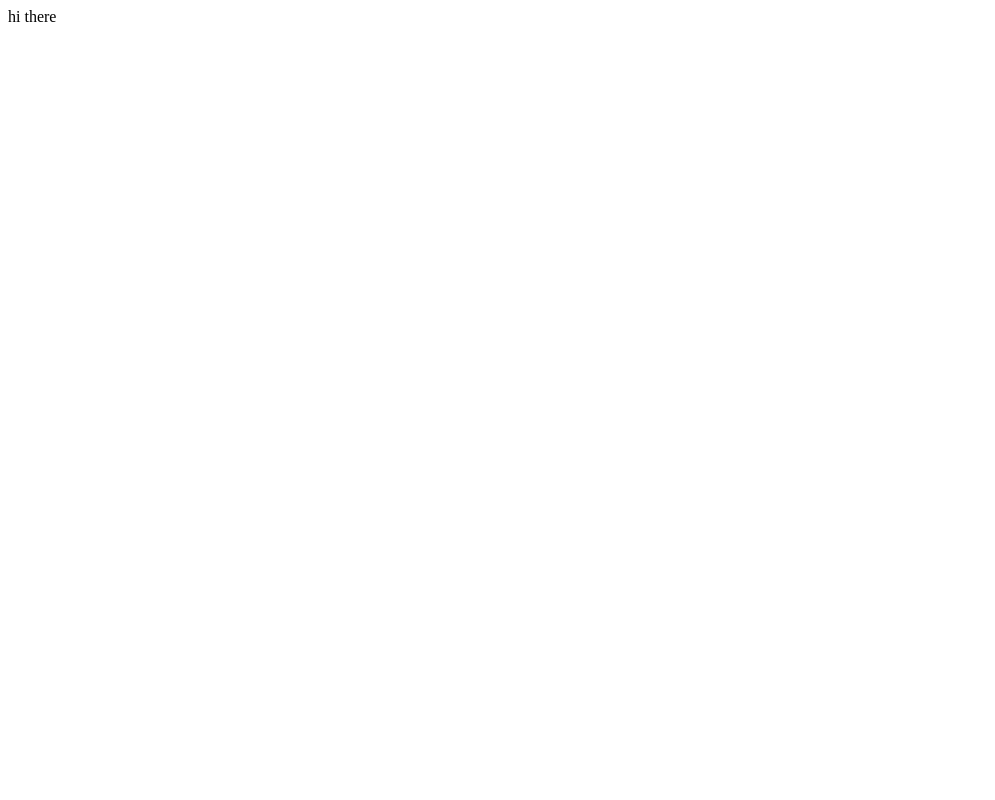
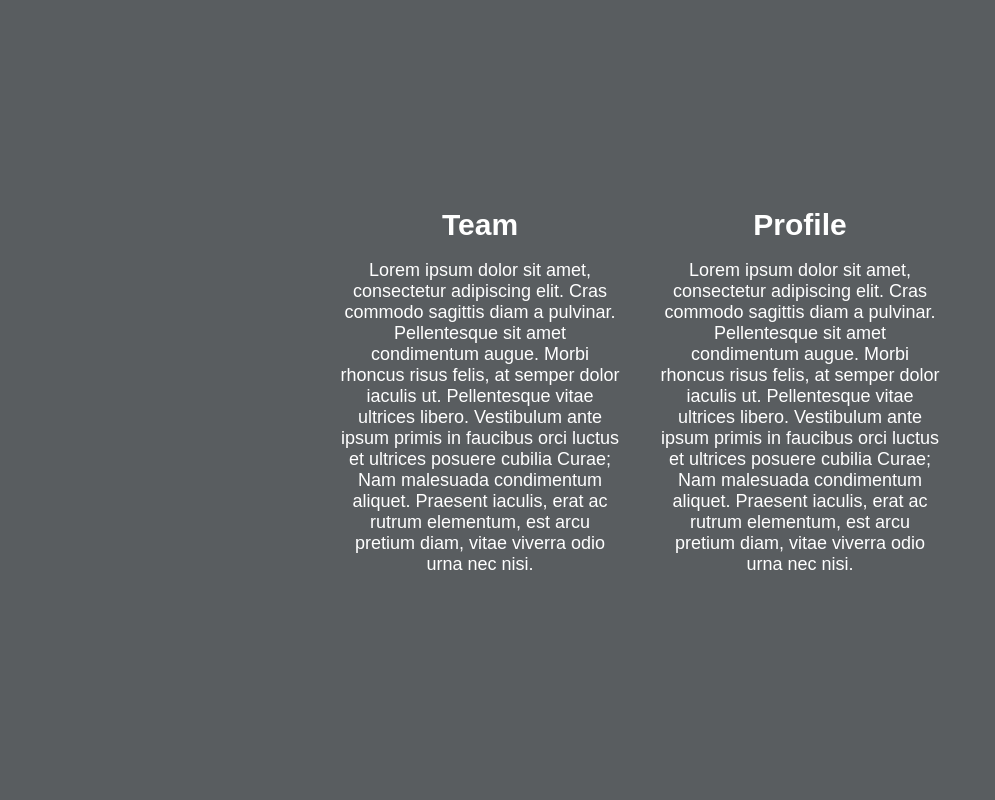
Before and after one commit to piwakawaka-2019/devbook-shuffle, a Node server app: page / in a window 1280 px wide. Before the commit the part shown is almost empty. Shown: the whole page, without its empty margins (0-995 px from the left). Run offline with Node 20, Linux system fonts and the light colour scheme; some libraries are stand-ins or nearby versions.

Commit message:
home page updated and running fine

```diff
--- a/Public/main.css
+++ b/Public/main.css
@@ -0,0 +1,111 @@
+body{
+    margin: 0;
+    padding:0;
+    font-family: sans-serif;
+
+}
+.container{
+    width: 100%;
+    height: 100vh;
+    overflow: hidden;
+}
+.container .column{
+    width: 25%;
+    height: 100%;
+    float: left;
+    box-sizing: border-box;
+    z-index: 1;
+}
+.container .column:last-child{
+    border-right: none;
+}
+.container .column .content{
+    position: relative;
+    height: 100%;
+}
+.container .column .content h1{
+    position: absolute;
+    top: 50%;
+    transform: translateY(-50%);
+    width: 100%;
+    background:transparent;
+    text-align: center;
+    margin: 0;
+    padding: 0;
+    color:black;
+    font-size: 2em;
+
+}
+
+.container .column .content .box{
+    position: absolute;
+    top: 50%;
+    transform: translateY(100%);
+    box-sizing: border-box;
+    padding: 20px;
+    background: transparent;
+    text-align: center;
+    transition: .9s ;
+
+    opacity:1;
+}
+.container .column.active .content .box{
+    opacity: 1;
+    transform: translateY(-50%);
+}
+.container .column .content .box h2{
+    margin: 0;
+    padding: 0;
+    font-size: 30px;
+    color:white;
+}
+.container .column .content .box p{
+    font-size:18px;
+    color: white;
+}
+.container .column .bg{
+    position: absolute;
+    top: 0;
+    left: 0;
+    width: 100%;
+    height: 100%;
+    pointer-events: none;
+    z-index: -1;
+}
+.container .column.active .bg.bg1{
+    /* background: url(https://images.unsplash.com/photo-1553531384-411a247ccd73?ixlib=rb-1.2.1&ixid=eyJhcHBfaWQiOjEyMDd9&auto=format&fit=crop&w=700&q=80);
+    background-size: cover;
+    background-attachment: fixed;
+    background-position: center; */
+    background-color: #67888D;
+
+
+}
+.container .column.active .bg.bg2{
+    /* background: url(https://images.unsplash.com/photo-1553531384-411a247ccd73?ixlib=rb-1.2.1&ixid=eyJhcHBfaWQiOjEyMDd9&auto=format&fit=crop&w=700&q=80);
+    background-size: cover;
+    background-attachment: fixed;
+    background-position: center; */
+    transition: .8s;
+    background-color:  #67888D
+
+}
+.container .column.active .bg.bg3{
+    /* background: url(https://images.pexels.com/photos/1237119/pexels-photo-1237119.jpeg?auto=compress&cs=tinysrgb&h=750&w=1260);
+    background-size: cover;
+    background-attachment: fixed;
+    background-position: center; */
+    transition: .8s;
+    background-color: #595d60
+}
+.container .column.active .bg.bg4{
+    /* background: url(https://images.pexels.com/photos/1237119/pexels-photo-1237119.jpeg?auto=compress&cs=tinysrgb&h=750&w=1260);
+    background-size: cover;
+    background-attachment: fixed;
+    background-position: center; */
+    background-color: #595d60
+}
+
+a{
+    text-decoration: none
+}
--- a/routes.js
+++ b/routes.js
@@ -26,7 +26,9 @@ router.get('/teams', (req, res) => {
 })
 
 router.use('/', (req, res) => {
-  res.send("hi there")
+
+
+  res.render("layouts/home")
 })
 
 module.exports = router;
--- a/server.js
+++ b/server.js
@@ -9,7 +9,7 @@ server.engine('hbs', hbs({
   extname: 'hbs'
 }))
 server.set('view engine', 'hbs')
-server.use(express.static('public'))
+server.use(express.static('Public'))
 server.use(express.urlencoded({
   extended: false
 }))
--- /dev/null
+++ b/views/layouts/home.hbs
@@ -0,0 +1,54 @@
+
+<div class="container">
+        <div class="column active">
+            <div class="content">
+                <h1></h1>
+                <div class="box">
+                    <h2></h2>
+                    <p></p>
+                </div>
+            </div>
+            <div class="bg bg1"></div>
+        </div>
+
+        <div class="column active">
+            <div class="content">
+                <h1></h1>
+                <div class="box">
+                     <a href = "/">  <h2>Team</h2>
+                    <p>Lorem ipsum dolor sit amet, consectetur adipiscing elit. Cras commodo sagittis diam a pulvinar. Pellentesque sit amet condimentum augue. Morbi rhoncus risus felis, at semper dolor iaculis ut. Pellentesque vitae ultrices libero. Vestibulum ante ipsum primis in faucibus orci luctus et ultrices posuere cubilia Curae; Nam malesuada condimentum aliquet. Praesent iaculis, erat ac rutrum elementum, est arcu pretium diam, vitae viverra odio urna nec nisi.</p></a>
+                </div>
+            </div>
+            <div class="bg bg2"></div>
+        </div>
+
+        <div class="column active">
+            <div class="content">
+                <h1></h1>
+                <div class="box">
+                     <a href = ""><h2>Profile</h2>
+                    <p>Lorem ipsum dolor sit amet, consectetur adipiscing elit. Cras commodo sagittis diam a pulvinar. Pellentesque sit amet condimentum augue. Morbi rhoncus risus felis, at semper dolor iaculis ut. Pellentesque vitae ultrices libero. Vestibulum ante ipsum primis in faucibus orci luctus et ultrices posuere cubilia Curae; Nam malesuada condimentum aliquet. Praesent iaculis, erat ac rutrum elementum, est arcu pretium diam, vitae viverra odio urna nec nisi.</p></a>
+                </div>
+            </div>
+            <div class="bg bg3"></div>
+        </div>
+
+        <div class="column active">
+            <div class="content">
+                <h1></h1>
+                <div class="box">
+                    <h2></h2>
+                    <p></p>
+                </div>
+            </div>
+            <div class="bg bg4"></div>
+        </div>
+    </div>
+
+
+<script src="https://code.jquery.com/jquery-3.3.1.js"></script>
+  <script type="text/javascript">
+    $(document).on("mouseover",".container .column",function(){
+        $(this).addClass("active").siblings().removeClass("active")
+    })
+  </script>
--- a/views/layouts/main.hbs
+++ b/views/layouts/main.hbs
@@ -3,15 +3,17 @@
   <head>
     <meta charset="utf-8">
     <title>Dev Book</title>
-    <link href="https://fonts.googleapis.com/css?family=Spirax" rel="stylesheet">
-    <link href="https://fonts.googleapis.com/css?family=Roboto" rel="stylesheet">
-    <link rel="stylesheet" href="/main.css">
+    {{!-- <link href="https://fonts.googleapis.com/css?family=Spirax" rel="stylesheet">
+    <link href="https://fonts.googleapis.com/css?family=Roboto" rel="stylesheet"> --}}
+    <link rel="stylesheet" type = "text/css" href="/main.css">
+
   </head>
+
   <body>
-    <div class="app">
+    {{!-- <div class="app">
       <h1 class="title">Dev Book</h1>
-      <a class="nav" href="/">Home</a>
+      <a class="nav" href="/">Home</a> --}}
       {{{body}}}
-    </div>
+    {{!-- </div> --}}
   </body>
 </html>
```
Also changed, not shown: views/ids/index.hbs (line endings or trailing spaces).
